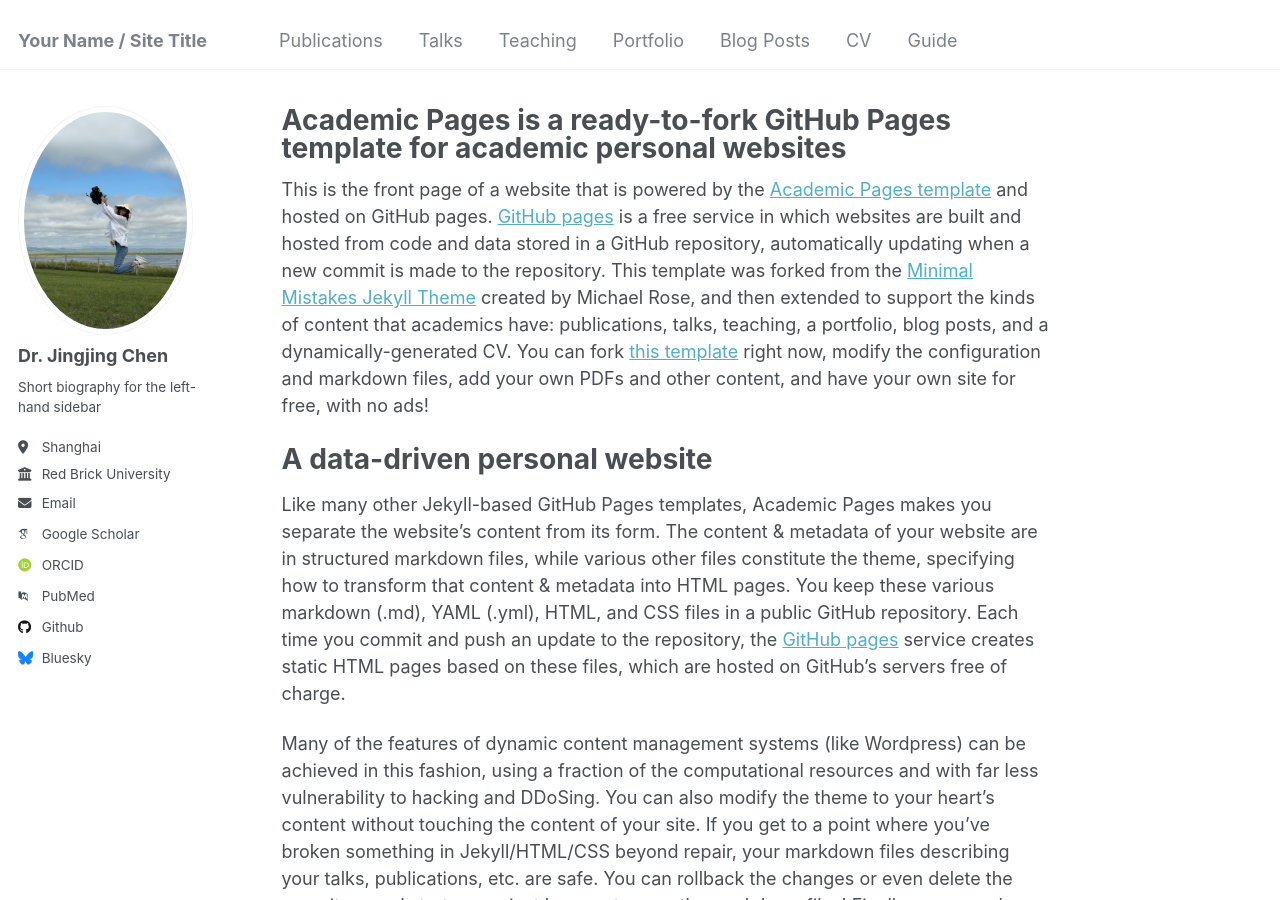
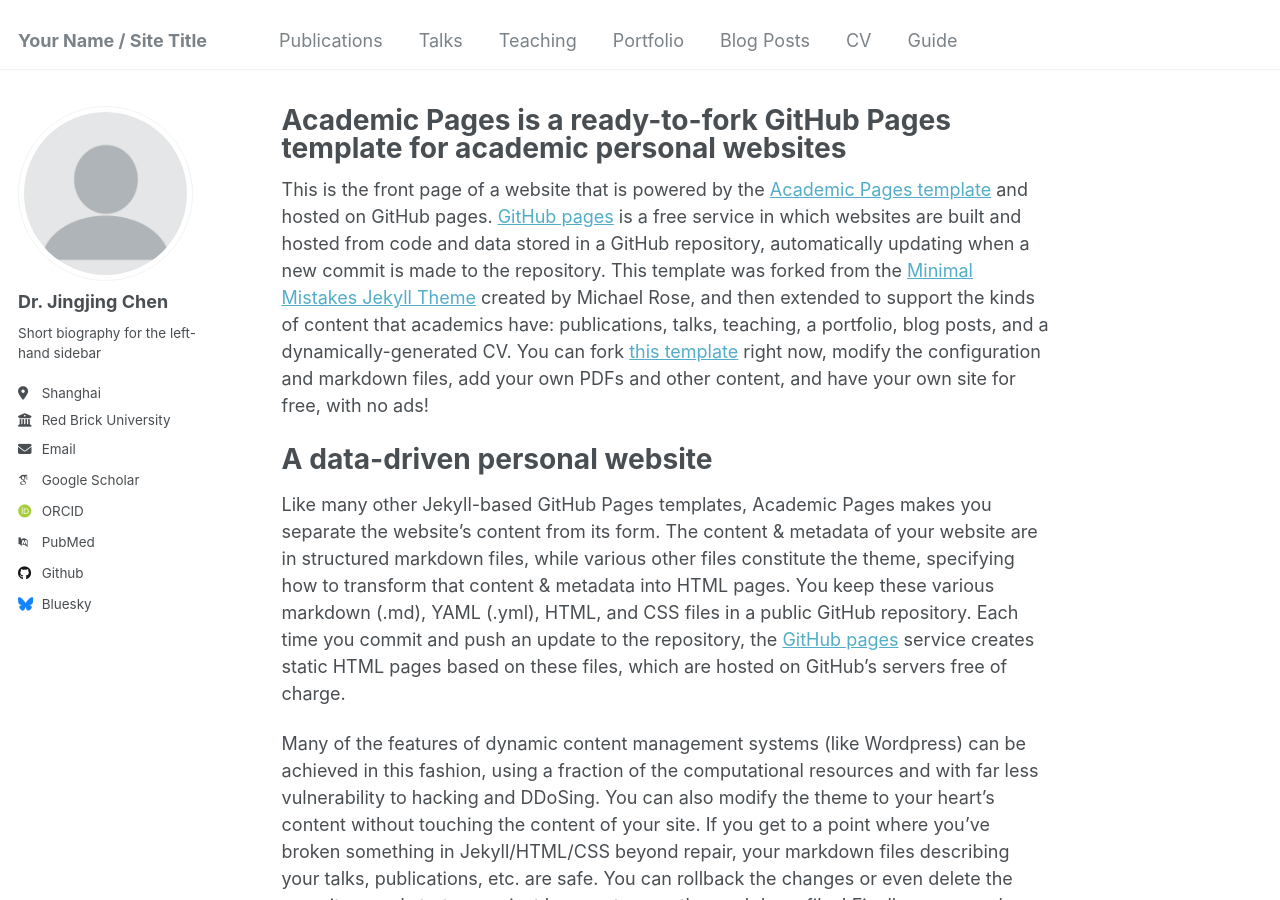
Before and after one commit to jingjing1/homepage, a Jekyll site: the page built from _pages/about.md, in a window 1280 px wide and 900 px high. Built offline with Jekyll 4.4.1, drawn with Linux system fonts in a browser that asks for light colours; some web fonts are replaced.

Commit message:
Update _config.yml

```diff
--- a/_config.yml
+++ b/_config.yml
@@ -21,7 +21,7 @@ repository               : "academicpages/academicpages.github.io"
 #               Additional customization can be done by editing /_includes/author-profile.html
 author:
   # Biographic information
-  avatar           : "bio-photo-jingjing.jpg"
+  avatar           : "profile.png"
   name             : "Dr. Jingjing Chen"
   pronouns         : # example: "she/her"
   bio              : "Short biography for the left-hand sidebar"
```
